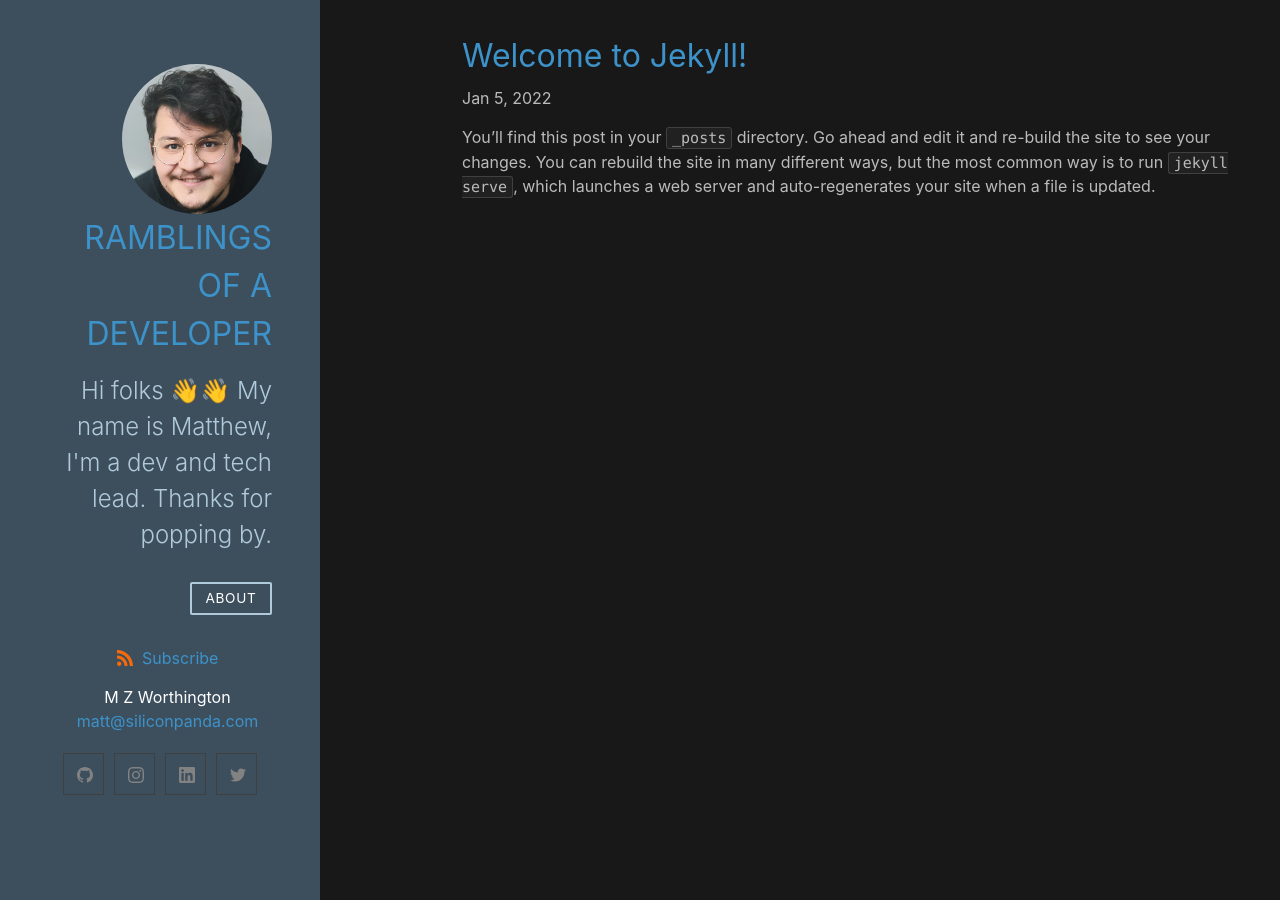
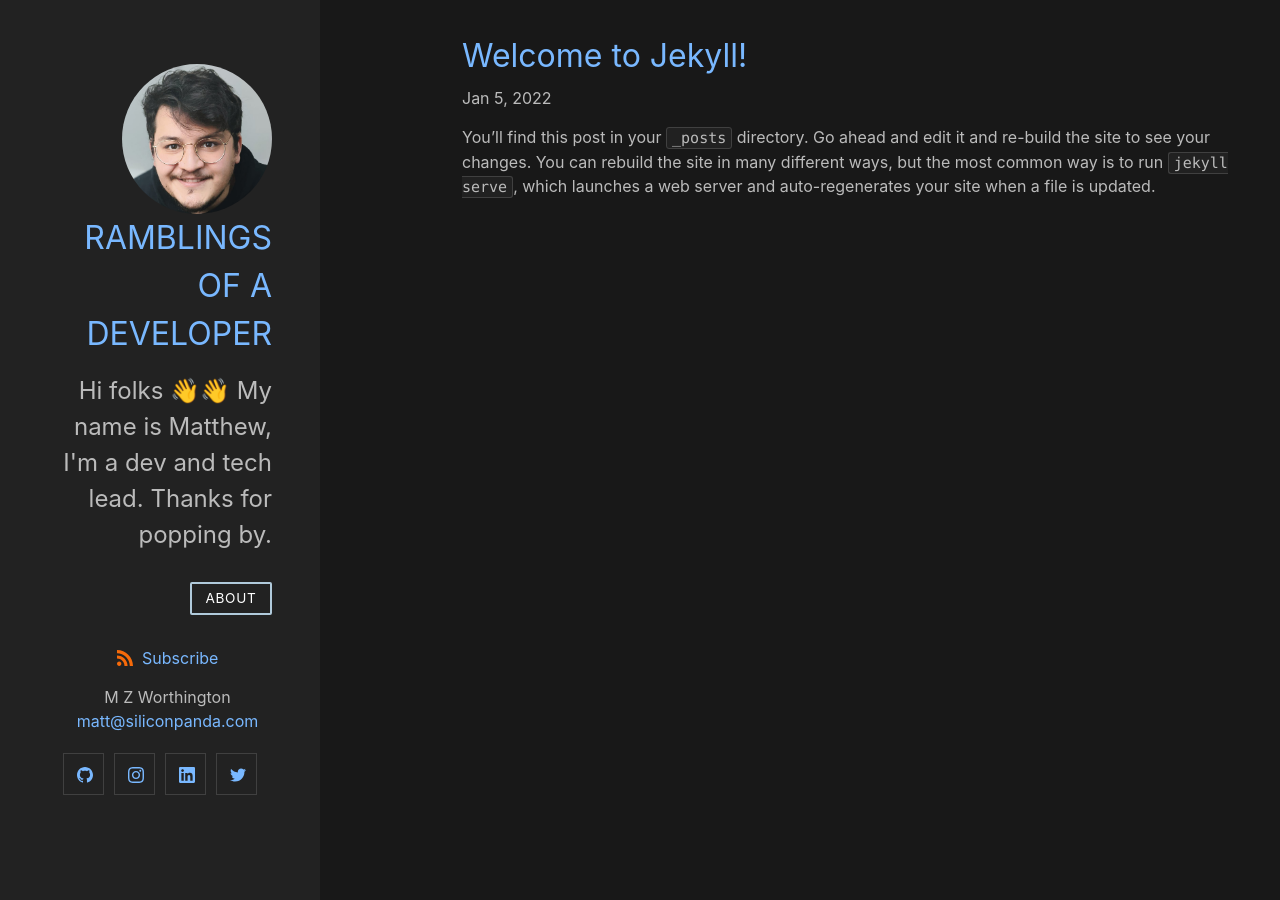
Before and after one commit to worthington10TW/worthington10TW, a Jekyll site: the page built from index.markdown, in a window 1280 px wide. Built offline with Jekyll 4.4.1, drawn with Linux system fonts in a browser that asks for light colours; nearby versions of some CDN libraries.

Commit message:
Styling cleanup

```diff
--- a/_includes/social.html
+++ b/_includes/social.html
@@ -3,7 +3,7 @@
    {%- if social.github -%}
    <li>
       <a rel="me" href="https://github.com/{{ social.github | cgi_escape | escape }}" target="_blank" title="{{ social.github | escape }}">
-         <svg class="svg-icon grey">
+         <svg class="svg-icon">
             <use xlink:href="{{ '/assets/social-icons.svg#github' | relative_url }}"></use>
          </svg>
       </a>
@@ -12,7 +12,7 @@
    {%- if social.instagram -%}
    <li>
       <a rel="me" href="https://www.instagram.com/{{ social.instagram | cgi_escape | escape }}" target="_blank" title="{{ social.instagram | escape }}">
-         <svg class="svg-icon grey">
+         <svg class="svg-icon">
             <use xlink:href="{{ '/assets/social-icons.svg#instagram' | relative_url }}"></use>
          </svg>
       </a>
@@ -21,7 +21,7 @@
    {%- if social.linkedin -%}
    <li>
       <a rel="me" href="https://www.linkedin.com/in/{{ social.linkedin | cgi_escape | escape }}" target="_blank" title="{{ social.linkedin | escape }}">
-         <svg class="svg-icon grey">
+         <svg class="svg-icon">
             <use xlink:href="{{ '/assets/social-icons.svg#linkedin' | relative_url }}"></use>
          </svg>
       </a>
@@ -30,7 +30,7 @@
    {%- if social.twitter -%}
    <li>
       <a rel="me" href="https://twitter.com/{{ social.twitter | cgi_escape | escape }}" target="_blank" title="{{ social.twitter | escape }}">
-         <svg class="svg-icon grey">
+         <svg class="svg-icon">
             <use xlink:href="{{ '/assets/social-icons.svg#twitter' | relative_url }}"></use>
          </svg>
       </a>
--- a/_sass/_base.scss
+++ b/_sass/_base.scss
@@ -2,9 +2,6 @@ html {
   font-size: $base-font-size;
 }
 
-/**
- * Reset some basic elements
- */
 body, h1, h2, h3, h4, h5, h6,
 p, blockquote, pre, hr,
 dl, dd, ol, ul, figure {
@@ -13,11 +10,6 @@ dl, dd, ol, ul, figure {
 
 }
 
-
-
-/**
- * Basic styling
- */
 body {
   font: $base-font-weight #{$base-font-size}/#{$base-line-height} $base-font-family;
   color: $text-color;
@@ -34,11 +26,6 @@ body {
   overflow-wrap: break-word;
 }
 
-
-
-/**
- * Set `margin-bottom` to maintain vertical rhythm
- */
 h1, h2, h3, h4, h5, h6,
 p, blockquote, pre,
 ul, ol, dl, figure,
@@ -51,28 +38,15 @@ hr {
   margin-bottom: $spacing-unit;
 }
 
-/**
- * `main` element
- */
 main {
   display: block; /* Default value of `display` of `main` element is 'inline' in IE 11. */
 }
 
-
-
-/**
- * Images
- */
 img {
   max-width: 100%;
   vertical-align: middle;
 }
 
-
-
-/**
- * Figures
- */
 figure > img {
   display: block;
 }
@@ -81,11 +55,6 @@ figcaption {
   font-size: $small-font-size;
 }
 
-
-
-/**
- * Lists
- */
 ul, ol {
   margin-left: $spacing-unit;
   list-style: none;
@@ -98,20 +67,10 @@ li {
   }
 }
 
-
-
-/**
- * Headings
- */
 h1, h2, h3, h4, h5, h6 {
   font-weight: $base-font-weight;
 }
 
-
-
-/**
- * Links
- */
 a {
   color: $link-base-color;
   text-decoration: none;
@@ -134,10 +93,6 @@ a {
   }
 }
 
-
-/**
- * Blockquotes
- */
 blockquote {
   color: $brand-color;
   border-left: 4px solid $border-color-01;
@@ -154,11 +109,6 @@ blockquote {
   }
 }
 
-
-
-/**
- * Code formatting
- */
 pre,
 code {
   font-family: $code-font-family;
@@ -193,11 +143,6 @@ pre {
   }
 }
 
-
-
-/**
- * Wrapper
- */
 .wrapper {
   max-width: calc(#{$content-width} - (#{$spacing-unit}));
   margin-right: auto;
@@ -213,29 +158,14 @@ pre {
   }
 }
 
-
-
-/**
- * Clearfix
- */
 %clearfix:after {
   content: "";
   display: table;
   clear: both;
 }
 
-
-
-/**
- * Icons
- */
-
 .orange {
   color: #f66a0a;
-}
-
-.grey {
-  color: #828282;
 }
 
 .svg-icon {
@@ -247,10 +177,6 @@ pre {
   vertical-align: text-bottom;
 }
 
-
-/**
- * Tables
- */
 table {
   margin-bottom: $spacing-unit;
   width: 100%;
--- a/_sass/_layout.scss
+++ b/_sass/_layout.scss
@@ -1,12 +1,3 @@
-a {
-  text-decoration: none;
-  color: rgb(61, 146, 201);
-}
-a:hover,
-a:focus {
-  text-decoration: underline;
-}
-
 footer {
   padding: $spacing-unit 0;
 }
@@ -18,8 +9,8 @@ header {
 }
 
 aside {
-  background: rgb(61, 79, 93);
-  color: #fff;
+  background: $table-zebra-color;
+  color: $text-color;
 }
 
 aside header {
@@ -28,10 +19,6 @@ aside header {
 
 header h1 {
   text-transform: uppercase;
-}
-header h2 {
-  font-weight: 300;
-  color: rgb(176, 202, 219);
 }
 
 header img {
@@ -43,11 +30,13 @@ nav ul {
   margin: 0;
   padding: 0;
 }
+
 nav ul li {
   display: inline-block;
   *display: inline;
   zoom: 1;
 }
+
 nav ul li .pure-button {
   background: transparent;
   border: 2px solid rgb(176, 202, 219);
@@ -57,6 +46,7 @@ nav ul li .pure-button {
   text-transform: uppercase;
   font-size: 85%;
 }
+
 nav ul > li .pure-button:hover,
 nav ul > li .pure-button :focus {
   border: 2px solid rgb(61, 146, 201);
```
